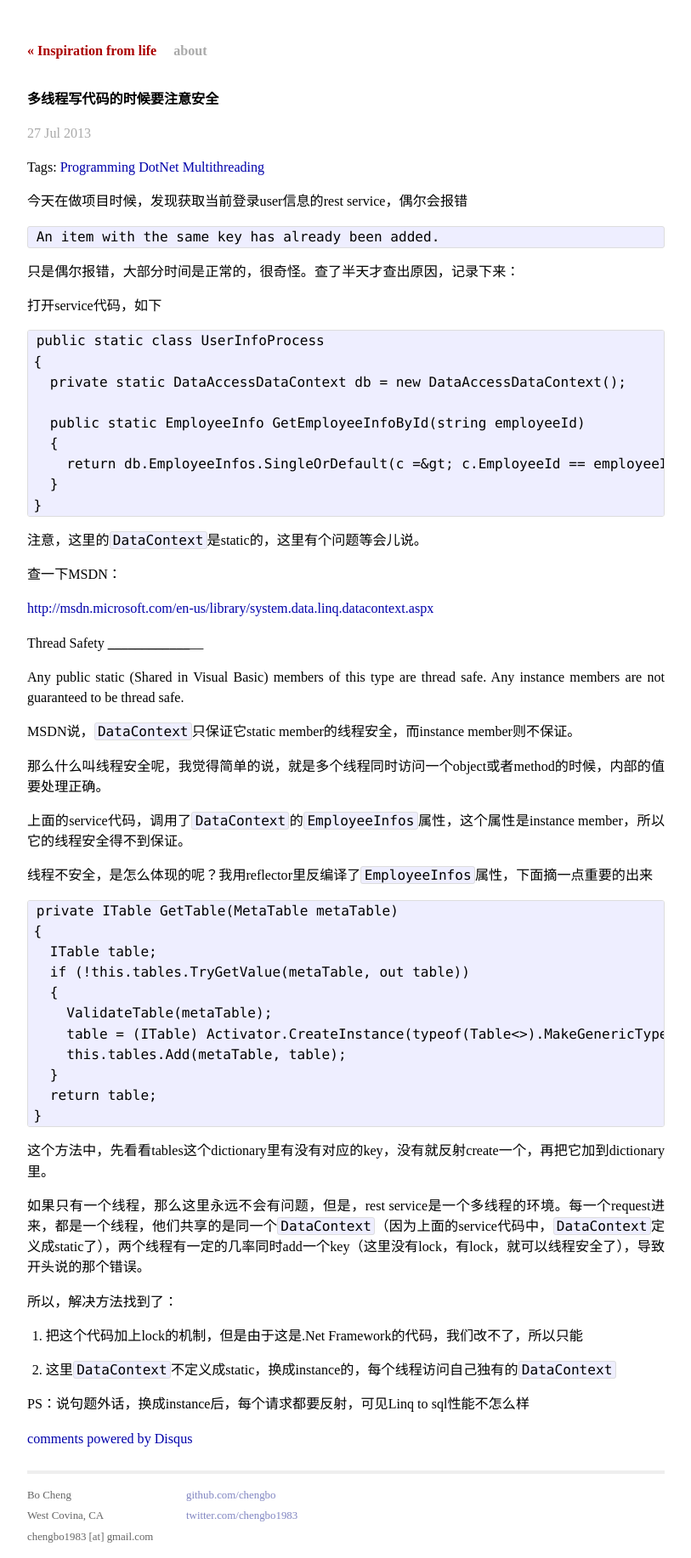
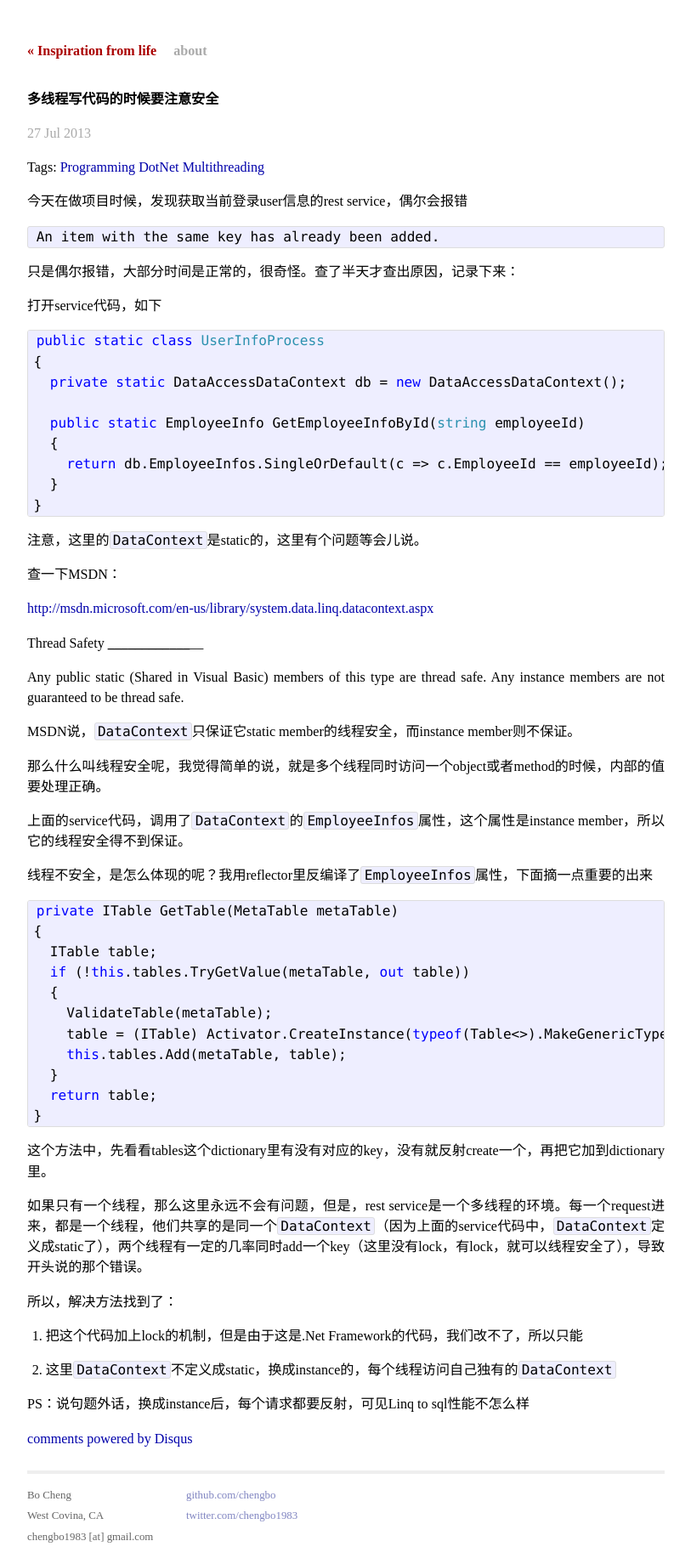
Before and after one commit to chengbo/chengbo.github.io, a Jekyll site: the page built from _posts/2013-07-27-becareful-when-doing-multithreading-programming.md, in a window 1280 px wide. Shown: the whole page at 85% size, without its empty margins (233-1046 px from the left). Built offline with Jekyll 4.4.1, drawn with Linux system fonts in a browser that asks for light colours; Markdown is read by kramdown in place of the engine named in the settings; comment, search, counter and statistics services are not loaded.

Commit message:
set the syntax language of one post

````diff
--- a/_posts/2013-07-27-becareful-when-doing-multithreading-programming.md
+++ b/_posts/2013-07-27-becareful-when-doing-multithreading-programming.md
@@ -20,15 +20,17 @@ tags:
 
 打开service代码，如下
 
-	public static class UserInfoProcess
-	{
-	  private static DataAccessDataContext db = new DataAccessDataContext();
+```csharp
+public static class UserInfoProcess
+{
+  private static DataAccessDataContext db = new DataAccessDataContext();
 
-	  public static EmployeeInfo GetEmployeeInfoById(string employeeId)
-	  {
-	    return db.EmployeeInfos.SingleOrDefault(c =&gt; c.EmployeeId == employeeId);
-	  }
-	}
+  public static EmployeeInfo GetEmployeeInfoById(string employeeId)
+  {
+    return db.EmployeeInfos.SingleOrDefault(c => c.EmployeeId == employeeId);
+  }
+}
+```
 
 注意，这里的`DataContext`是static的，这里有个问题等会儿说。
 
@@ -49,17 +51,19 @@ MSDN说，`DataContext`只保证它static member的线程安全，而instance me
 
 线程不安全，是怎么体现的呢？我用reflector里反编译了`EmployeeInfos`属性，下面摘一点重要的出来
 
-    private ITable GetTable(MetaTable metaTable)
-    {
-	  ITable table;
-	  if (!this.tables.TryGetValue(metaTable, out table))
-	  {
-	    ValidateTable(metaTable);
-	    table = (ITable) Activator.CreateInstance(typeof(Table<>).MakeGenericType(new Type[] { metaTable.RowType.Type }), BindingFlags.NonPublic | BindingFlags.Public | BindingFlags.Instance, null, new object[] { this, metaTable }, null);
-	    this.tables.Add(metaTable, table);
-	  }
-	  return table;
-	}
+```csharp
+private ITable GetTable(MetaTable metaTable)
+{
+  ITable table;
+  if (!this.tables.TryGetValue(metaTable, out table))
+  {
+    ValidateTable(metaTable);
+    table = (ITable) Activator.CreateInstance(typeof(Table<>).MakeGenericType(new Type[] { metaTable.RowType.Type }), BindingFlags.NonPublic | BindingFlags.Public | BindingFlags.Instance, null, new object[] { this, metaTable }, null);
+    this.tables.Add(metaTable, table);
+  }
+  return table;
+}
+```
 
 这个方法中，先看看tables这个dictionary里有没有对应的key，没有就反射create一个，再把它加到dictionary里。
 
````
